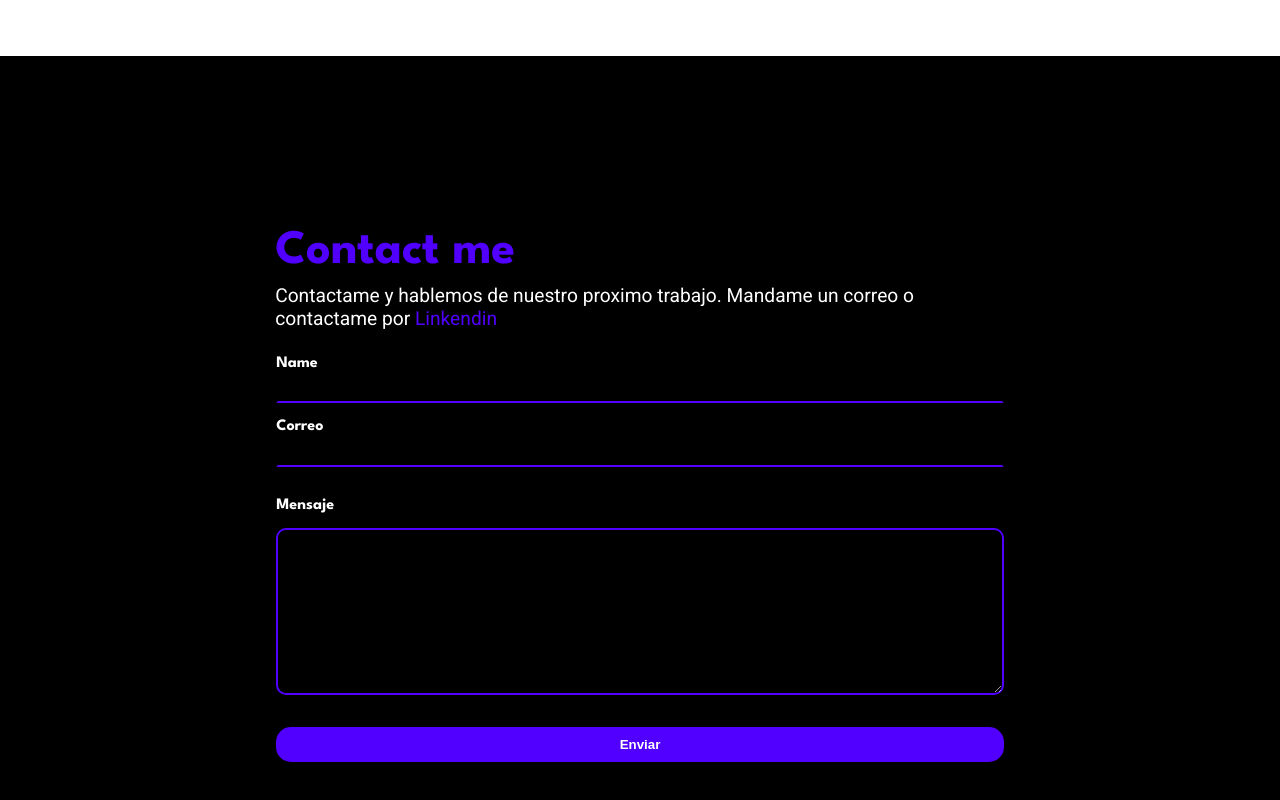
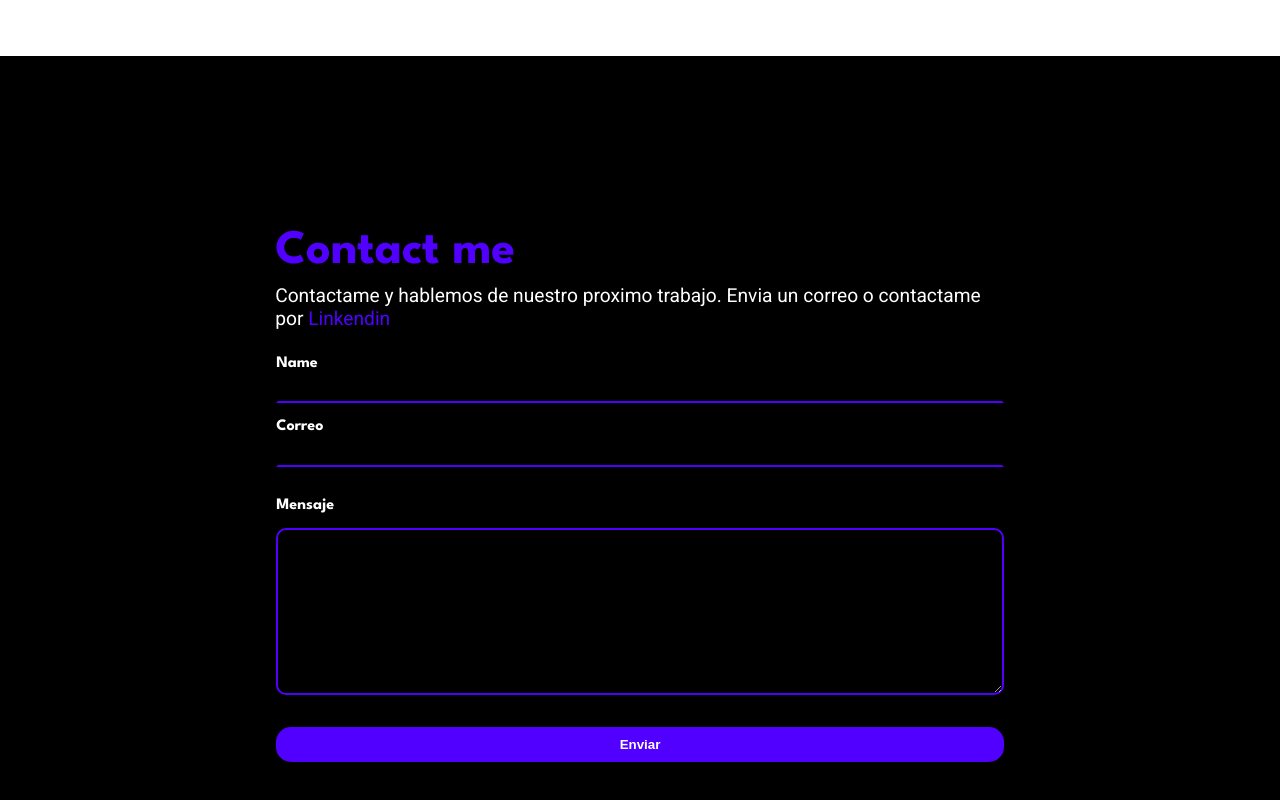
Before and after one commit to joseluis1061/portafolio-2024, an Angular app: page / in a window 1280 px wide. Shown: the part 3739-4539 px from the top of the page. Built offline with nearby package versions, Linux system fonts and the light colour scheme.

Commit message:
Habilitar envio de correo

```diff
--- a/src/app/webside/pages/contact/contact.component.html
+++ b/src/app/webside/pages/contact/contact.component.html
@@ -2,7 +2,7 @@
   <div class="contact-container section-container" id="contact-container">
     <h2>Contact me</h2>
     <p>Contactame y hablemos de nuestro proximo trabajo.
-      Mandame un correo o contactame por
+      Envia un correo o contactame por
       <a class="contact__a" href="https://www.linkedin.com/in/joseluis-zuniga" target="_blank">Linkendin</a>
     </p>
     <form [formGroup]="formContactMe" class="form"  (ngSubmit)="onSubmit()" name="contact" method="POST" data-netlify="true">
```
